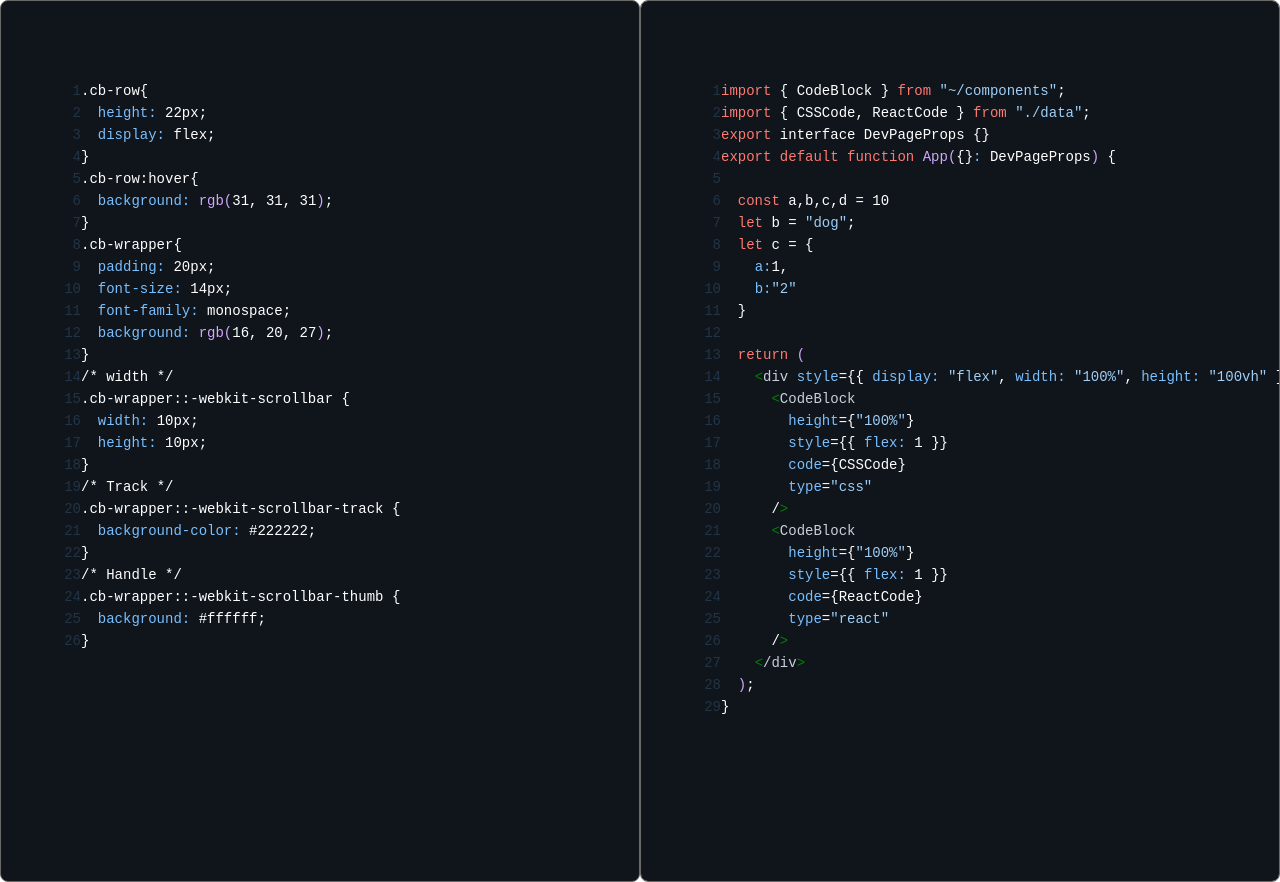
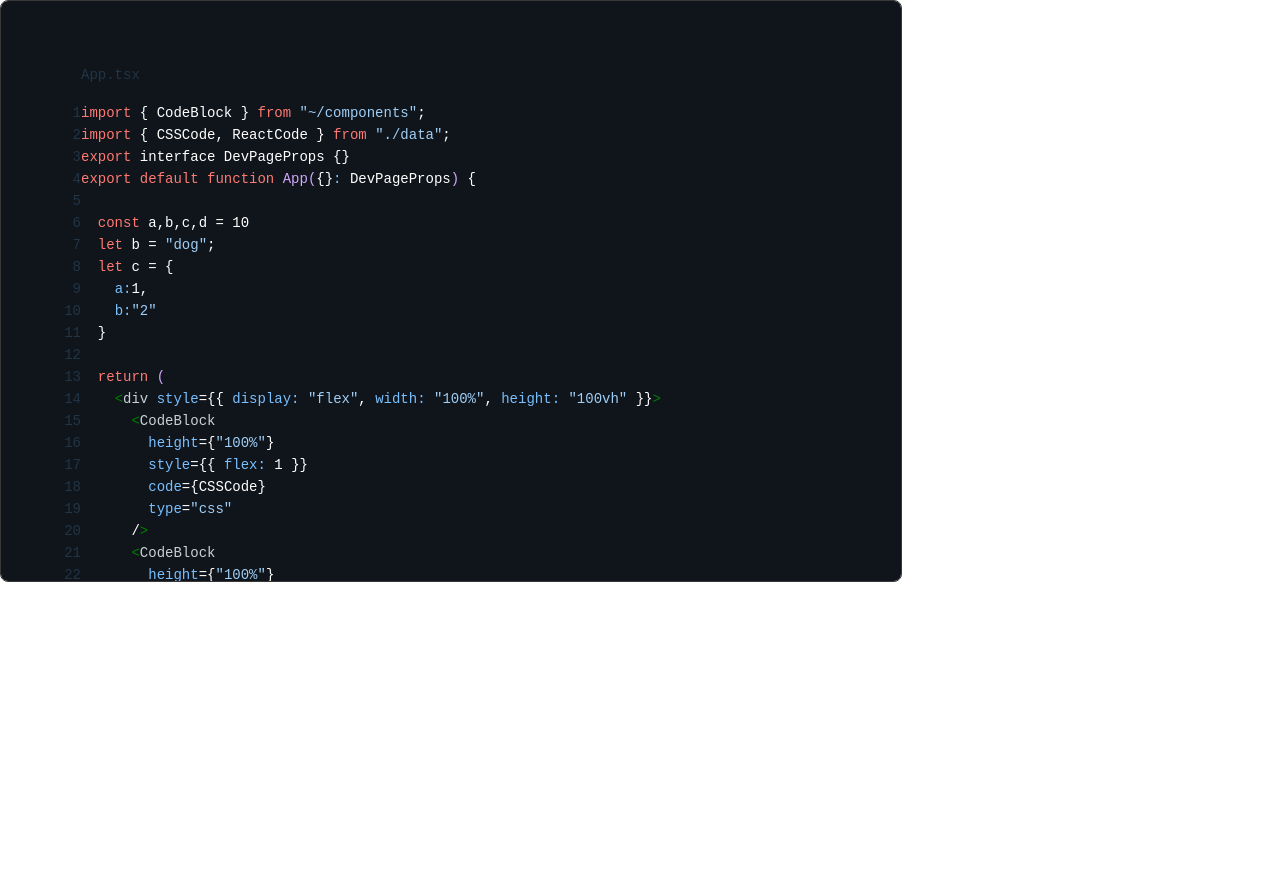
Before and after one commit to danusorn23456/coze-block, a React (Vite) app: page / in a window 1280 px wide. After the commit the page ends 800 px from the top, so only its background shows below. Built offline with nearby package versions, Linux system fonts and the light colour scheme.

Commit message:
add naming prop

```diff
--- a/src/App.tsx
+++ b/src/App.tsx
@@ -7,14 +7,9 @@ export default function App({}: DevPageProps) {
   return (
     <div style={{ display: "flex", width: "100%", height: "100vh" }}>
       <CodeBlock
-        height={"100%"}
-        style={{ flex: 1 }}
-        code={CSSCode}
-        type="css"
-      />
-      <CodeBlock
-        height={"100%"}
-        style={{ flex: 1 }}
+        name="App.tsx"
+        width={900}
+        height={500}
         code={ReactCode}
         type="react"
       />
--- a/src/components/code-block/index.css
+++ b/src/components/code-block/index.css
@@ -7,11 +7,18 @@
     background: rgb(31, 31, 31);
 }
 
+.cb-heading{
+    transform: translateY(-1rem);
+}
+
 .cb-wrapper{
     padding-top: 5rem;
     font-size: 14px;
     font-family: monospace;
     background: rgb(16, 20, 27);
+    border:1px solid rgb(57, 57, 57);
+    border-radius: 8px;
+    overflow: auto;
 }
 
 .cb-index{
--- a/src/components/code-block/index.tsx
+++ b/src/components/code-block/index.tsx
@@ -10,6 +10,7 @@ import "./index.css";
 import { CodeBlockRender, CodeBlockType } from "./type";
 
 export interface CodeBlockProps extends HTMLAttributes<HTMLDivElement> {
+  name?: string;
   code?: string;
   width?: CSSProperties["width"];
   height?: CSSProperties["height"];
@@ -21,6 +22,7 @@ function CodeBlock({
   width = "100%",
   height = 400,
   type = "js",
+  name = "",
   ...rest
 }: CodeBlockProps) {
   const [codeTemplateArray, setCodeTemplateArray] = useState<CodeBlockRender>(
@@ -43,16 +45,17 @@ function CodeBlock({
   return (
     <div
       {...rest}
-      className={["cb-wrapper text-white", rest.className || ""].join(" ")}
+      className={["cb-wrapper", rest.className || ""].join(" ")}
       style={{
         width,
         height,
-        border: "1px solid dimgray",
-        overflow: "auto",
-        borderRadius: "8px",
         ...(rest.style || {}),
       }}
     >
+      <div className="cb-row cb-heading">
+        <div className="cb-index"></div>
+        <span className="cb-filename">{name}</span>
+      </div>
       {codeTemplateArray.map((row, parentIndex) => (
         <div key={parentIndex} className="cb-row">
           <div className="cb-index">{parentIndex + 1}</div>
```
